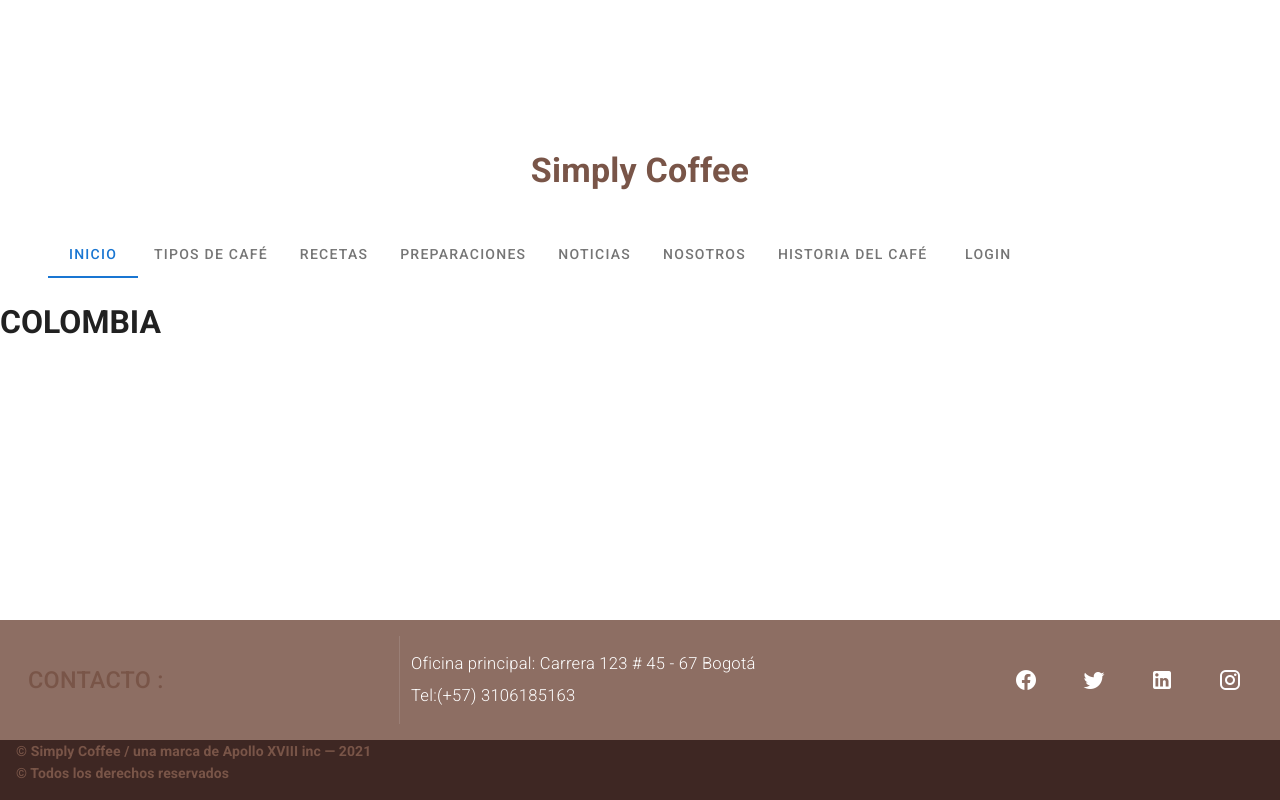
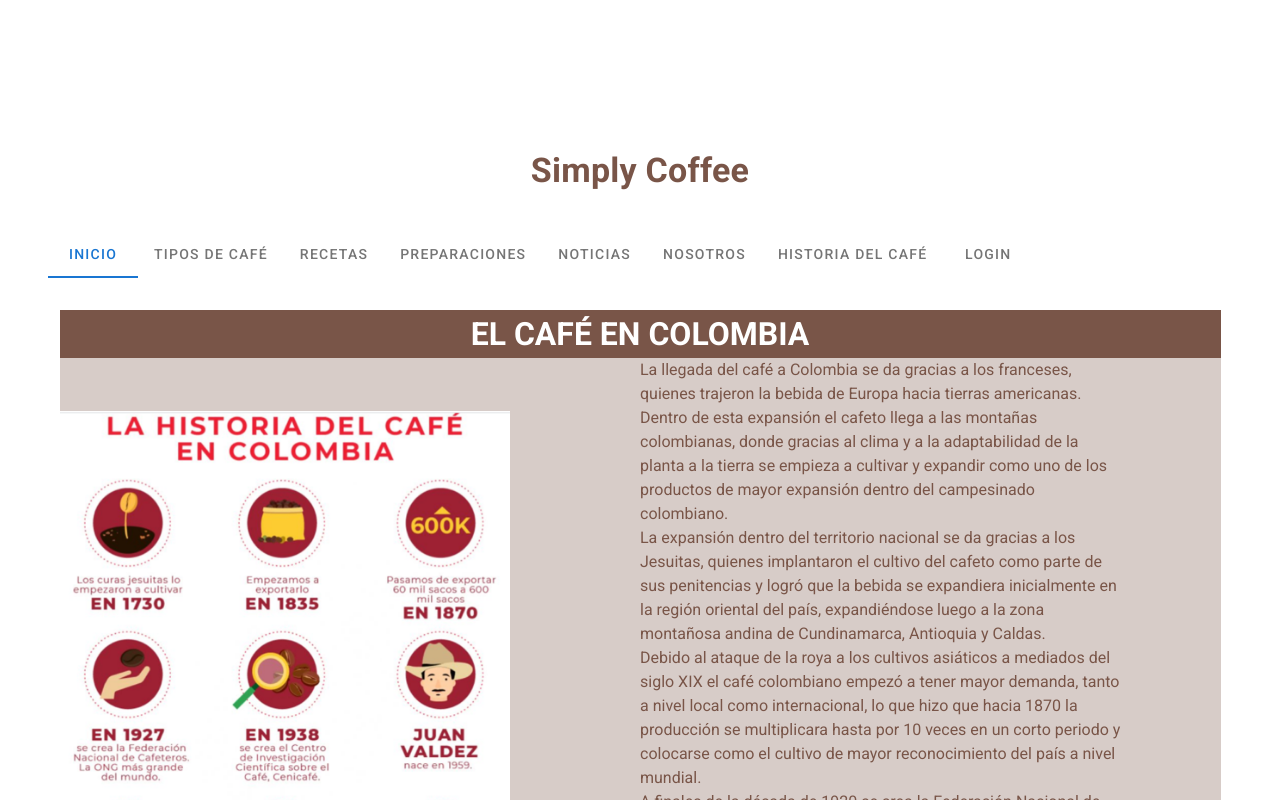
Before and after one commit to Apollo-XVIII/semana-1-2, a Vue app in the folder simply1/: page /colombia in a window 1280 px wide. Shown: the top 800 px of the page. Built offline with nearby package versions, Linux system fonts and the light colour scheme.

Commit message:
Update Colombia.vue

```diff
--- a/simply1/src/views/Colombia.vue
+++ b/simply1/src/views/Colombia.vue
@@ -1,3 +1,42 @@
 <template>
-    <h1>COLOMBIA</h1>
+<v-container>
+  <v-layout wrap class="brown lighten-4">
+    <v-flex class="brown text-center white--text" xs12>
+      <h1>EL CAFÉ EN COLOMBIA</h1>
+    </v-flex>
+
+    <v-flex xs6 align-self-center>
+      <img
+        src="../img/infografia_colombia.png" alt="info_colombia" width="450"
+      />
+    </v-flex>
+
+    <v-flex xs5 align-self-center brown--text>
+      <p>
+        La llegada del café a Colombia se da gracias a los franceses, quienes
+        trajeron la bebida de Europa hacia tierras americanas. <br>Dentro de esta
+        expansión el cafeto llega a las montañas colombianas, donde gracias al
+        clima y a la adaptabilidad de la planta a la tierra se empieza a
+        cultivar y expandir como uno de los productos de mayor expansión dentro
+        del campesinado colombiano. <br>La expansión dentro del territorio nacional
+        se da gracias a los Jesuitas, quienes implantaron el cultivo del cafeto
+        como parte de sus penitencias y logró que la bebida se expandiera
+        inicialmente en la región oriental del país, expandiéndose luego a la
+        zona montañosa andina de Cundinamarca, Antioquia y Caldas. <br>Debido al
+        ataque de la roya a los cultivos asiáticos a mediados del siglo XIX el
+        café colombiano empezó a tener mayor demanda, tanto a nivel local como
+        internacional, lo que hizo que hacia 1870 la producción se multiplicara
+        hasta por 10 veces en un corto periodo y colocarse como el cultivo de
+        mayor reconocimiento del país a nivel mundial. <br>A finales de la década de
+        1920 se crea la Federación Nacional de Cafeteros con el fin de darle
+        mayor apoyo e la producción y comercio del grano y plantear estrategias
+        encaminadas al reconocimiento del cultivo a nivel internacional. Con el
+        tiempo se trabajó en tener mayor reconocimiento y es así como en 1959 se
+        crea el personaje de Juan Valdez como imagen del caficultor colombiano y
+        en la década de 198 se crea el logo y marca de Café de Colombia para
+        darle el sello al producto como el de mayor representatividad del país.
+      </p>
+    </v-flex>
+  </v-layout>
+  </v-container>
 </template>
```
